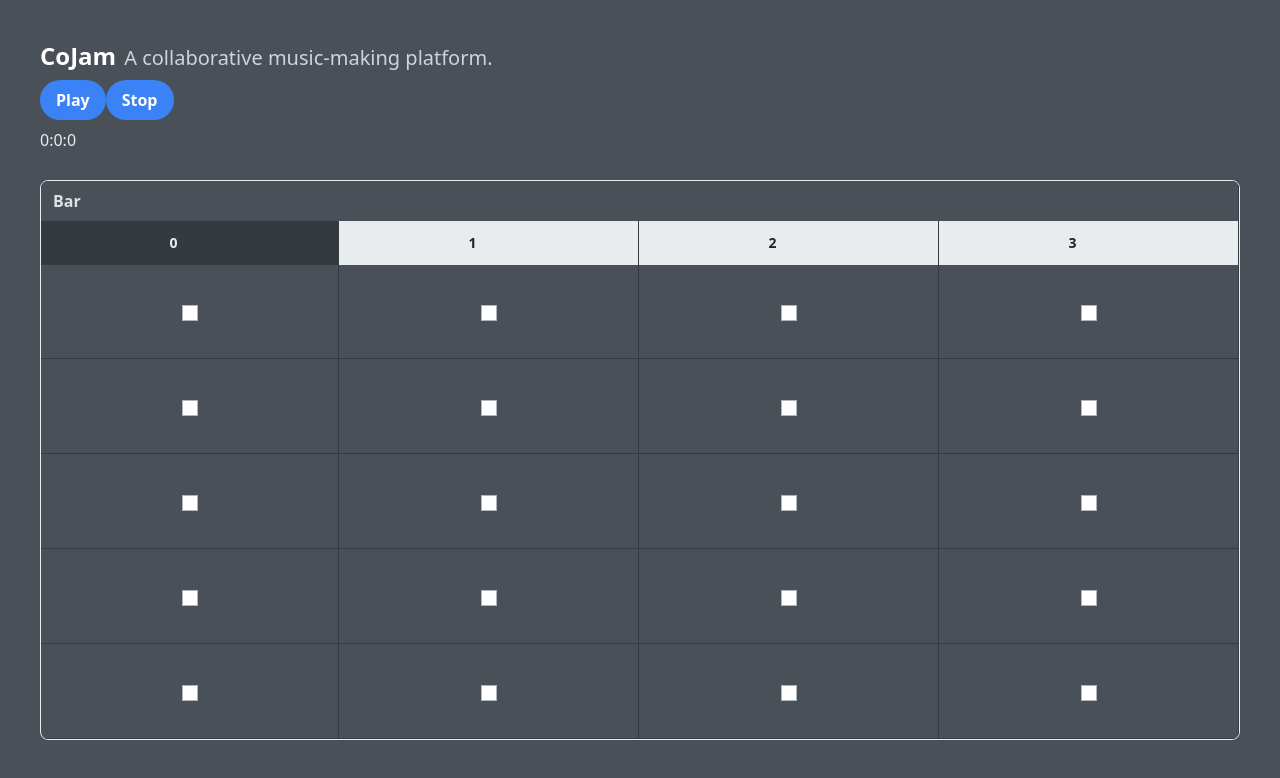
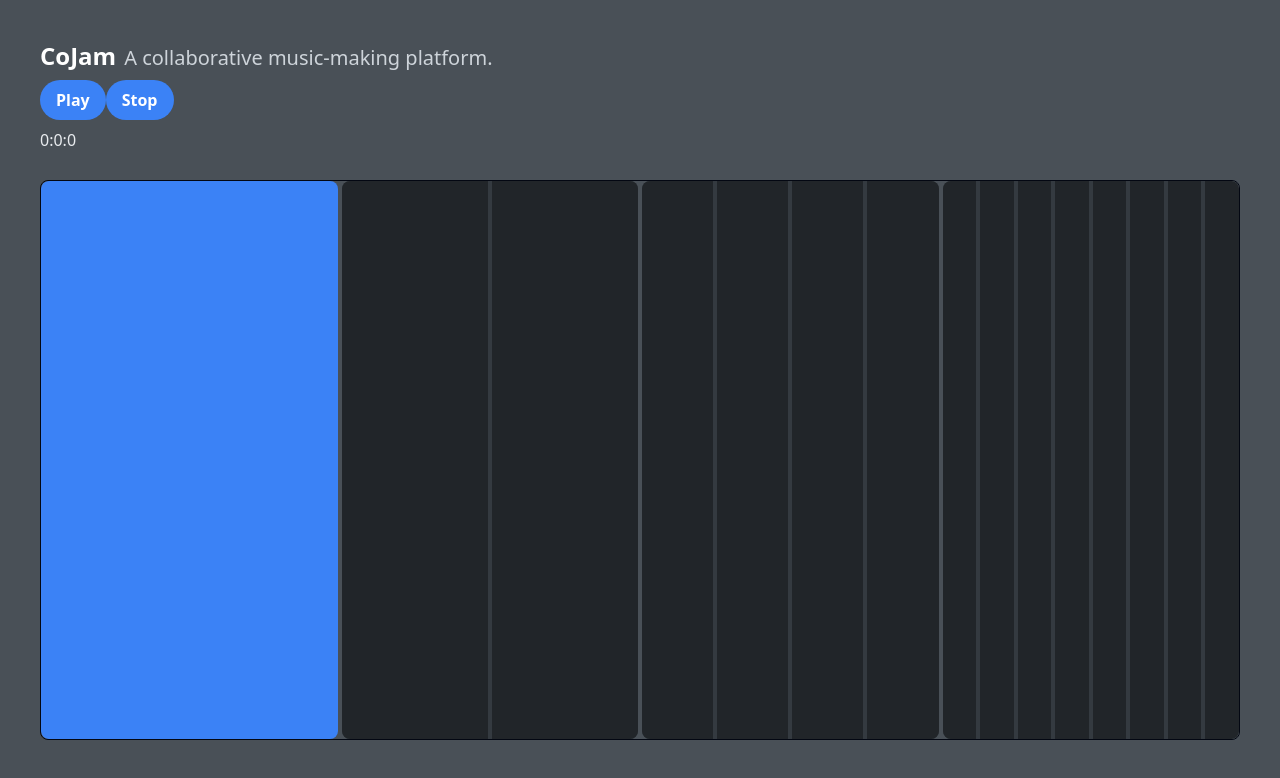
Before and after one commit to forloopcowboy/cojam, a React (Vite) app: page /demo in a window 1280 px wide. Shown: the top 778 px of the page. Built offline with nearby package versions, Linux system fonts and the light colour scheme.

Commit message:
Making progress with the Sequencer.tsx visualization

```diff
--- a/package.json
+++ b/package.json
@@ -37,6 +37,8 @@
     "tone": "^14.8.49"
   },
   "devDependencies": {
+    "@jest/globals": "^29.7.0",
+    "@types/jest": "^29.5.12",
     "@types/react": "^18.2.64",
     "@types/react-dom": "^18.2.21",
     "@typescript-eslint/eslint-plugin": "^7.1.1",
@@ -50,6 +52,7 @@
     "prettier": "^2.8.8",
     "prettier-plugin-tailwindcss": "^0.2.8",
     "tailwindcss": "^3.4.3",
+    "ts-jest": "^29.1.2",
     "typescript": "^5.2.2",
     "vite": "^5.2.0"
   }
--- a/src/out.css
+++ b/src/out.css
@@ -814,6 +814,10 @@ select {
   height: 1.25rem;
 }
 
+.h-4 {
+  height: 1rem;
+}
+
 .max-h-\[30vh\] {
   max-height: 30vh;
 }
@@ -837,6 +841,10 @@ select {
 .w-fit {
   width: -moz-fit-content;
   width: fit-content;
+}
+
+.w-10 {
+  width: 2.5rem;
 }
 
 .min-w-full {
@@ -917,6 +925,18 @@ select {
 
 .cursor-pointer {
   cursor: pointer;
+}
+
+.auto-cols-max {
+  grid-auto-columns: max-content;
+}
+
+.grid-flow-col {
+  grid-auto-flow: column;
+}
+
+.grid-cols-4 {
+  grid-template-columns: repeat(4, minmax(0, 1fr));
 }
 
 .grid-rows-\[0_auto_1fr\] {
@@ -1052,6 +1072,11 @@ select {
 .border-gray-lightest {
   --tw-border-opacity: 1;
   border-color: rgb(234 235 236 / var(--tw-border-opacity));
+}
+
+.border-gray-950 {
+  --tw-border-opacity: 1;
+  border-color: rgb(3 7 18 / var(--tw-border-opacity));
 }
 
 .bg-gray-700 {
--- /dev/null
+++ b/src/sequencer/BeatComponent.tsx
@@ -0,0 +1,29 @@
+import { SequencerPosition } from './Sequencer.tsx';
+import classNames from '../utils/class-names.ts';
+import { isPlayingCurrentSubdivision } from './Subdivisions.ts';
+
+export interface BeatComponentProps {
+  position: SequencerPosition;
+  index: number;
+  size: SupportedSubdivisions;
+}
+
+export type SupportedSubdivisions = 4 | 8 | 16 | 32;
+
+function BeatComponent(props: BeatComponentProps) {
+  return (
+    <div className="grid grid-flow-col gap-1 overflow-hidden rounded-lg bg-gray-800">
+      {Array.from({ length: props.size / 4 }).map((_, i) => {
+        const isCurrentSixteenth = isPlayingCurrentSubdivision(props.position, {
+          beatIndex: props.index,
+          subdivisionIndex: i,
+          subdivisionSize: props.size,
+        });
+
+        return <div key={i} className={classNames('h-full', isCurrentSixteenth ? 'bg-blue-500' : 'bg-gray-900')}></div>;
+      })}
+    </div>
+  );
+}
+
+export default BeatComponent;
--- a/src/sequencer/Sequencer.tsx
+++ b/src/sequencer/Sequencer.tsx
@@ -6,6 +6,7 @@ import _ from 'lodash';
 import BigButton from '../components/buttons/BigButton.tsx';
 import classNames from '../utils/class-names.ts';
 import { Bars4Icon } from '@heroicons/react/24/solid';
+import BeatComponent, { SupportedSubdivisions } from './BeatComponent.tsx';
 
 function Sequencer(props: { song?: Song }) {
   const [position, setPosition] = useState<SequencerPosition>([0, 0, 0]);
@@ -16,19 +17,64 @@ function Sequencer(props: { song?: Song }) {
   useEffect(() => {
     const osc = new Tone.Oscillator().toDestination();
 
-    // repeated event every 8th note
-    const id = Tone.Transport.scheduleRepeat((time) => {
-      setPosition(() => {
-        const p = Tone.Transport.position as BarsBeatsSixteenths;
-        return p.split(':').map((v) => Math.floor(parseFloat(v))) as [number, number, number];
-      });
+    Tone.Transport.scheduleRepeat(
+      (time) => {
+        osc.start(time).stop(time + 0.05);
 
-      // use the callback time to schedule events
-      osc.start(time).stop(time + 0.1);
-    }, '4n');
+        setPosition(() => {
+          const p = Tone.Transport.position as BarsBeatsSixteenths;
+          return p.split(':').map((v) => parseFloat(v)) as [number, number, number];
+        });
+      },
+      '2n',
+      0,
+      '2n',
+    );
+
+    Tone.Transport.scheduleRepeat(
+      (time) => {
+        osc.start(time).stop(time + 0.05);
+
+        setPosition(() => {
+          const p = Tone.Transport.position as BarsBeatsSixteenths;
+          return p.split(':').map((v) => parseFloat(v)) as [number, number, number];
+        });
+      },
+      '8n',
+      { '4n': 1 },
+      '4n',
+    );
+
+    Tone.Transport.scheduleRepeat(
+      (time) => {
+        osc.start(time).stop(time + 0.05);
+
+        setPosition(() => {
+          const p = Tone.Transport.position as BarsBeatsSixteenths;
+          return p.split(':').map((v) => parseFloat(v)) as [number, number, number];
+        });
+      },
+      '16n',
+      { '4n': 2 },
+      '4n',
+    );
+
+    Tone.Transport.scheduleRepeat(
+      (time) => {
+        osc.start(time).stop(time + 0.05);
+
+        setPosition(() => {
+          const p = Tone.Transport.position as BarsBeatsSixteenths;
+          return p.split(':').map((v) => parseFloat(v)) as [number, number, number];
+        });
+      },
+      '32n',
+      { '4n': 3 },
+      '4n',
+    );
 
     return () => {
-      Tone.Transport.clear(id);
+      Tone.Transport.stop();
     };
   }, []);
 
@@ -39,45 +85,11 @@ function Sequencer(props: { song?: Song }) {
         <BigButton onClick={() => Tone.Transport.stop()}>Stop</BigButton>
       </div>
       <div>{position.join(':')}</div>
-      <div className="my-5 grow overflow-hidden rounded-md border border-gray-lightest md:rounded-lg">
-        <table className="min-h-full min-w-full table-auto border-collapse">
-          <thead>
-            <tr className="bg-gray-700 text-gray-300">
-              <th colSpan={4} className="border-r border-gray-800 px-3 py-2 text-left">
-                Bar
-              </th>
-            </tr>
-            <tr className="bg-gray-200 text-gray-900">
-              {_.range(numSubdivisions).map((i) => (
-                <th
-                  key={i}
-                  className={classNames(
-                    'group border-r border-gray-800 px-3 py-2 text-sm',
-                    beat === i && 'bg-gray-800 text-gray-200',
-                  )}
-                >
-                  <div className="flex items-center justify-center gap-1 ">
-                    <span>{i}</span>
-                    <button className="rounded-md bg-gray-300 p-1 text-gray-900 opacity-0 hover:bg-gray-500 focus:opacity-100 group-hover:opacity-100">
-                      <Bars4Icon className="aspect-square h-5 rotate-90" />
-                    </button>
-                  </div>
-                </th>
-              ))}
-            </tr>
-          </thead>
-          <tbody className="h-full">
-            {_.range(numTracks).map((track) => (
-              <tr key={track} className="border-b border-gray-800">
-                {_.range(numSubdivisions).map((subdivision) => (
-                  <td key={subdivision} className="border-r border-gray-800 px-3 py-2 text-center">
-                    <input type="checkbox" />
-                  </td>
-                ))}
-              </tr>
-            ))}
-          </tbody>
-        </table>
+      <div className="my-5 grid grow grid-cols-4 gap-1 overflow-hidden rounded-md border border-gray-950 md:rounded-lg">
+        <BeatComponent position={position} index={0} size={4} />
+        <BeatComponent position={position} index={1} size={8} />
+        <BeatComponent position={position} index={2} size={16} />
+        <BeatComponent position={position} index={3} size={32} />
       </div>
     </div>
   );
--- a/src/sequencer/Subdivisions.ts
+++ b/src/sequencer/Subdivisions.ts
@@ -1,4 +1,5 @@
 import { Subdivision } from 'tone/build/esm/core/type/Units';
+import { SequencerPosition } from './Sequencer.tsx';
 
 export const allSubdivisions: Subdivision[] = [
   '1m',
@@ -33,6 +34,45 @@ export const allSubdivisions: Subdivision[] = [
 
 export const allSubdivisionTypes: SubdivisionType[] = allSubdivisions.map((value) => ({ value }));
 
+export interface NoteInfo {
+  beatIndex: number;
+  subdivisionSize: 4 | 8 | 16 | 32;
+  subdivisionIndex: number;
+}
+
+export function isPlayingCurrentSubdivision(position: SequencerPosition, noteInformation: NoteInfo): boolean {
+  if (position[1] !== noteInformation.beatIndex) {
+    return false;
+  }
+
+  return getSubdivisionIndex(position, noteInformation) === noteInformation.subdivisionIndex;
+}
+
+export function getSubdivisionIndex(position: SequencerPosition, noteInformation: NoteInfo): number {
+  const [, , sixteenths] = position;
+
+  let currentSubdivisionIndex: number;
+
+  switch (noteInformation.subdivisionSize) {
+    case 4:
+      currentSubdivisionIndex = 0;
+      break;
+    case 8:
+      currentSubdivisionIndex = Math.floor(sixteenths / 2);
+      break;
+    case 16:
+      currentSubdivisionIndex = Math.floor(sixteenths);
+      break;
+    case 32:
+      currentSubdivisionIndex = Math.floor(sixteenths * 2); // Multiply by 4 to get the 32nd note subdivision index
+      break;
+    default:
+      throw new Error('Invalid subdivision size');
+  }
+
+  return currentSubdivisionIndex;
+}
+
 export interface SubdivisionType {
   value: Subdivision;
 }
--- a/tsconfig.json
+++ b/tsconfig.json
@@ -20,6 +20,9 @@
     "noUnusedParameters": true,
     "noFallthroughCasesInSwitch": true
   },
-  "include": ["src"],
+  "include": [
+    "src",
+    "node_modules/ts-jest/globals.d.ts"
+  ],
   "references": [{ "path": "./tsconfig.node.json" }]
 }
```
Also changed, not shown: 2 other files (tests, documents, lock files or other folders).
